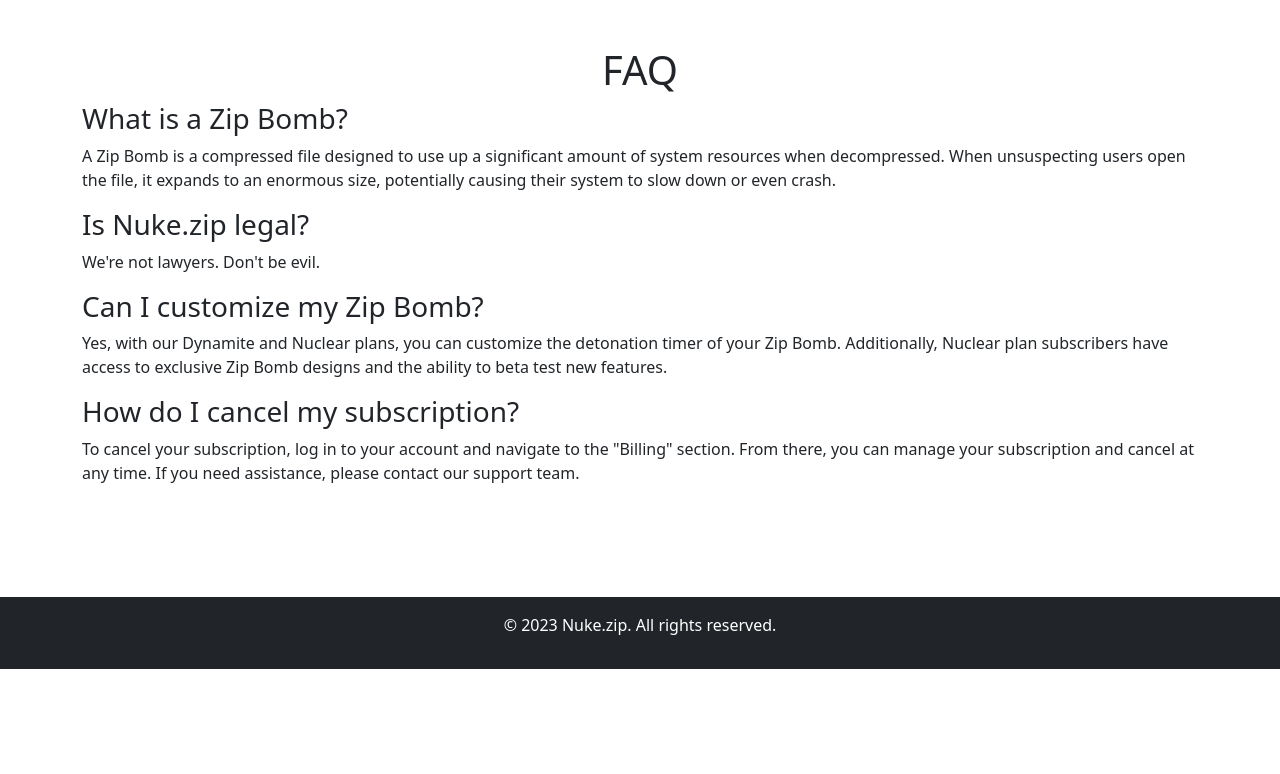
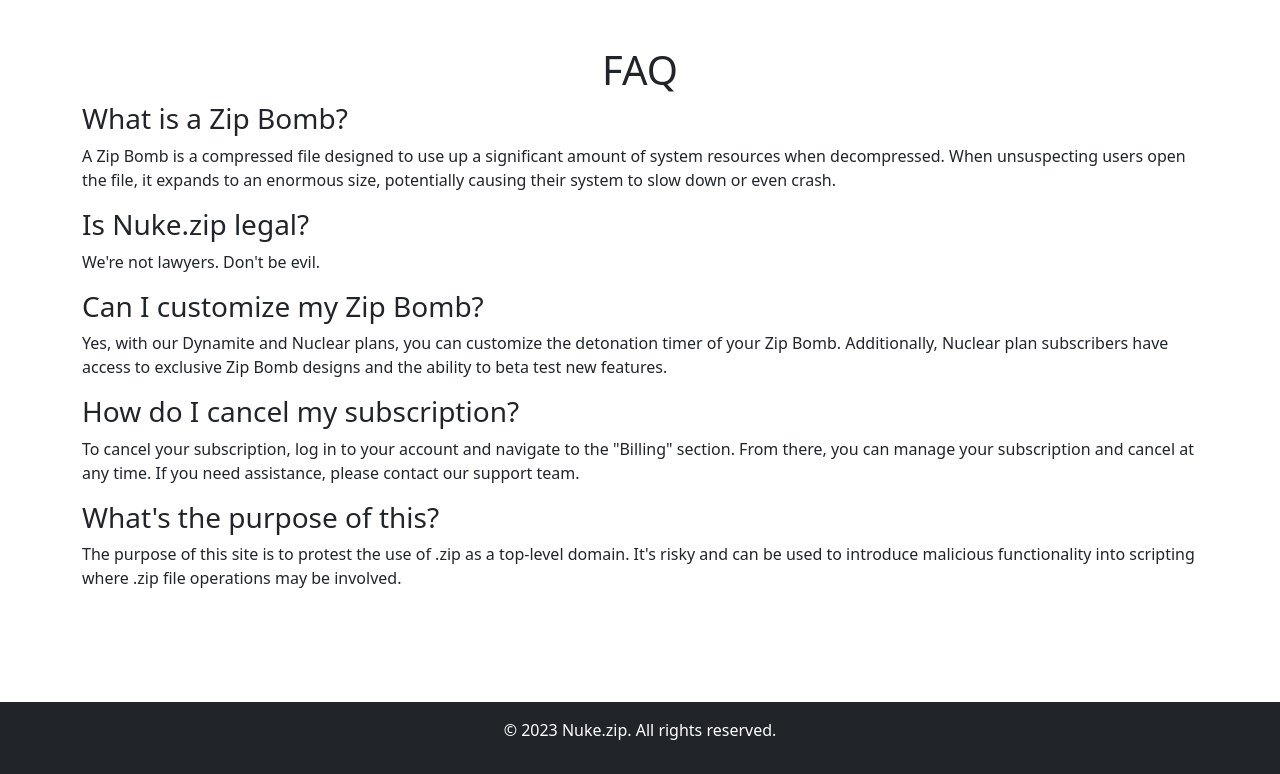
Before and after one commit to BiosPlus/nuke.zip, a plain HTML site: page index.html in a window 1280 px wide. Shown: the part 3000-3774 px from the top of the page. Before the commit the page ends 3669 px from the top, so only its background shows below. Drawn offline with nearby package versions, Linux system fonts and the light colour scheme.

Commit message:
added protest

```diff
--- a/index.html
+++ b/index.html
@@ -273,6 +273,14 @@
                         contact our support team.</p>
                 </div>
             </div>
+
+            <!-- Question 5 -->
+            <div class="row faq-item">
+                <div class="col-lg-12">
+                    <h3>What's the purpose of this?</h3>
+                    <p>The purpose of this site is to protest the use of .zip as a top-level domain. It's risky and can be used to introduce malicious functionality into scripting where .zip file operations may be involved.</p>
+                </div>
+            </div>
         </section>
 
     </main>
```
